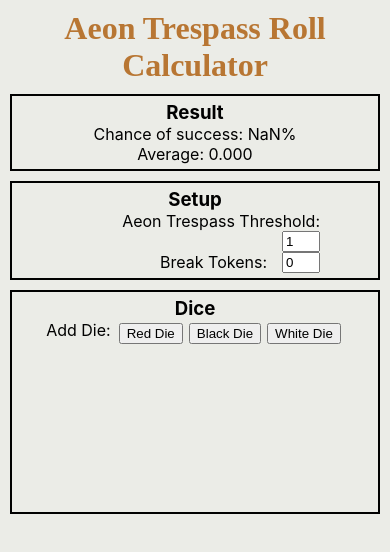
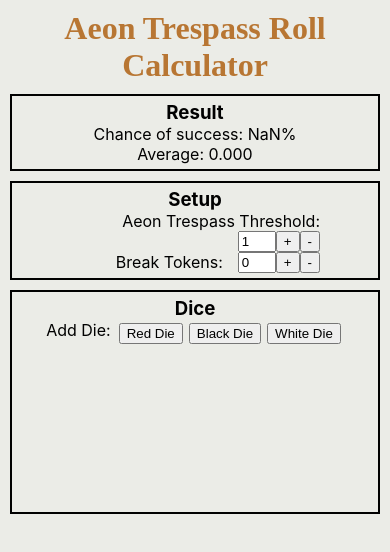
Before and after one commit to MPPennella/ato-roll-calculator, a React (Create React App) app: page / in a window 390 px wide. Shown: the top 552 px of the page. Built offline with nearby package versions, Linux system fonts and the light colour scheme.

Commit message:
Added buttons for +/- number inputs to be easier to manipulate on mobile device

```diff
--- a/src/component/ConditionLabel/index.tsx
+++ b/src/component/ConditionLabel/index.tsx
@@ -16,8 +16,10 @@ function ConditionLabel ({children, boxValue, updateValue} : {children:string, b
                 <input
                     type="number"
                     value={boxValue}
-                    onChange={ (e) => updateValue( enforcePositive(Math.floor(+e.target.value)) )}
+                    onChange={ (e) => updateValue( enforcePositive( Math.floor(+e.target.value))) }
                 />
+                <button onClick={ (e) => updateValue( enforcePositive( boxValue+1 )) } >+</button>
+                <button onClick={ (e) => updateValue( enforcePositive( boxValue-1 )) } >-</button>
             </label>
         </div>
     )
```
